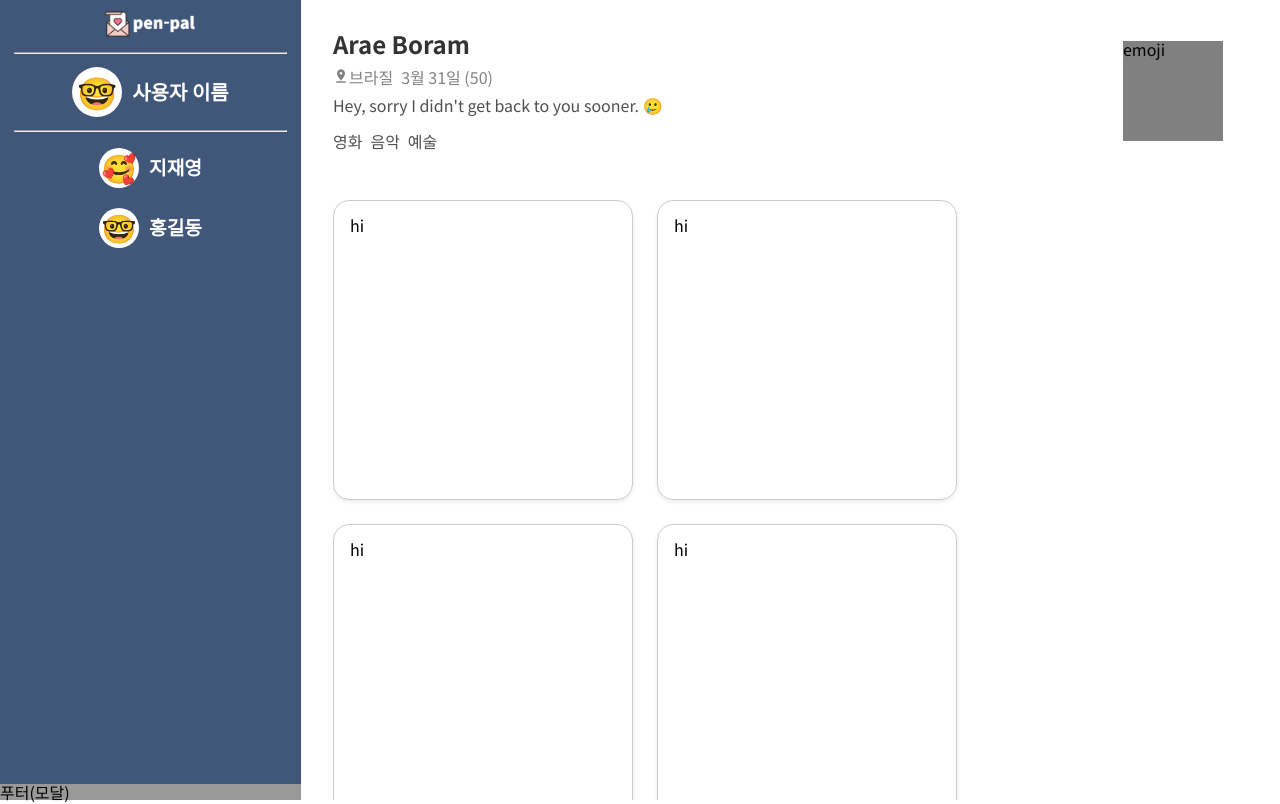
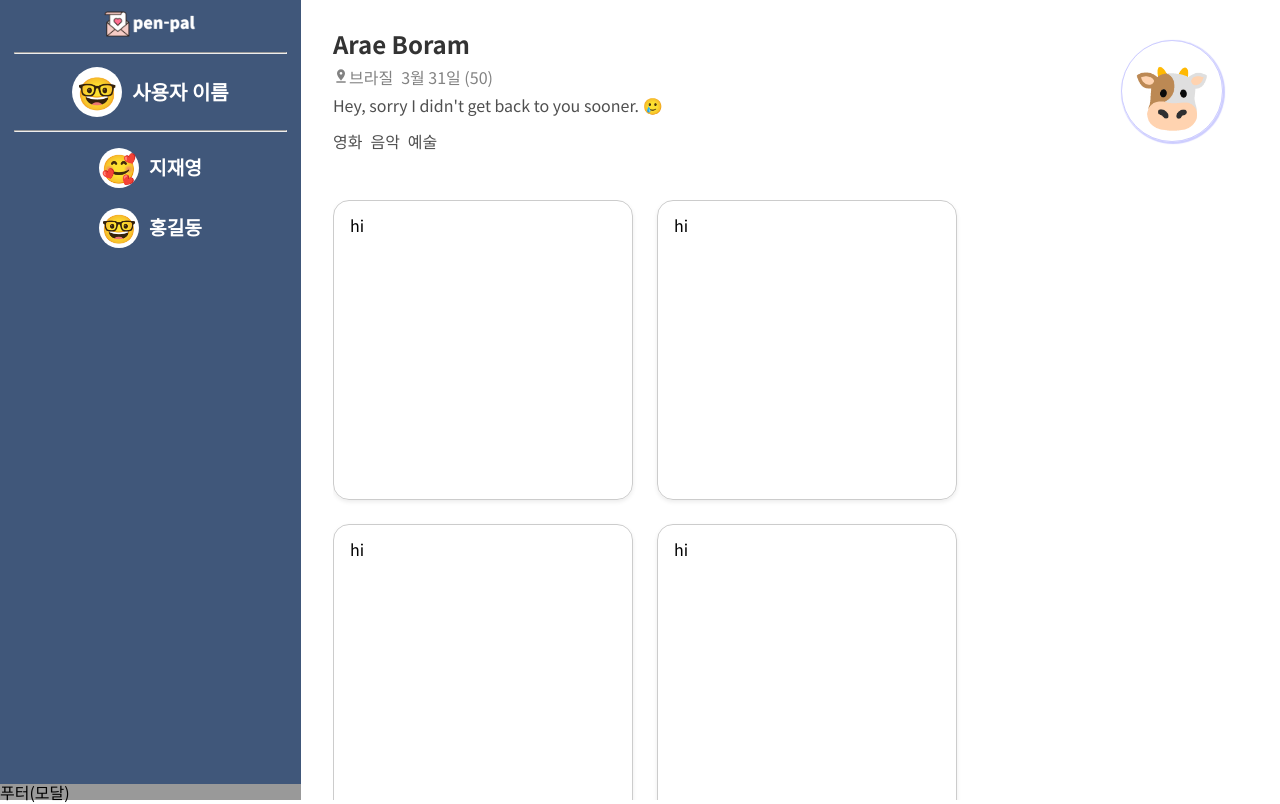
Before and after one commit to nowirte/MaeilMail, a React (Create React App) app in the folder client/: page /friend/1 in a window 1280 px wide. Built offline with nearby package versions, Linux system fonts and the light colour scheme.

Commit message:
[#30] feat: 친구 상세페이지 이모지 추가

```diff
--- a/client/src/App.js
+++ b/client/src/App.js
@@ -2,7 +2,7 @@ import React from 'react';
 import { BrowserRouter as Router, Routes, Route } from 'react-router-dom';
 import SideBar from './components/sidebar';
 import Home from './pages/Home';
-import Friend from './pages/friend';
+import Friend from './pages/Friend';
 import SignUp from './pages/signup';
 import MyPage from './pages/MyPage';
 
--- a/client/src/pages/friend/index.jsx
+++ b/client/src/pages/friend/index.jsx
@@ -36,7 +36,9 @@ const Friend = () => {
             <Badge>예술</Badge>
           </BadgeWrapper>
         </UserInfo>
-        <UserEmoji>emoji</UserEmoji>
+        <UserEmoji>
+          <span>🐮</span>
+        </UserEmoji>
       </User>
 
       <LetterWrapper>
--- a/client/src/pages/friend/style.jsx
+++ b/client/src/pages/friend/style.jsx
@@ -18,9 +18,22 @@ const UserInfo = styled.div`
 `;
 
 const UserEmoji = styled.div`
-  background: gray;
+  border-radius: 50%;
+  border: 1px solid rgba(0, 0, 255, 0.2);
+  box-shadow: 1px 1px 1px 1px rgba(0, 0, 255, 0.2);
   width: 100px;
   height: 100px;
+  display: flex;
+  justify-content: center;
+  align-items: center;
+
+  &:hover {
+    box-shadow: 2px 2px 2px 1px rgba(0, 0, 255, 0.2);
+  }
+
+  & > span {
+    font-size: 4rem;
+  }
 `;
 
 const UserDetail = styled.div`
```
